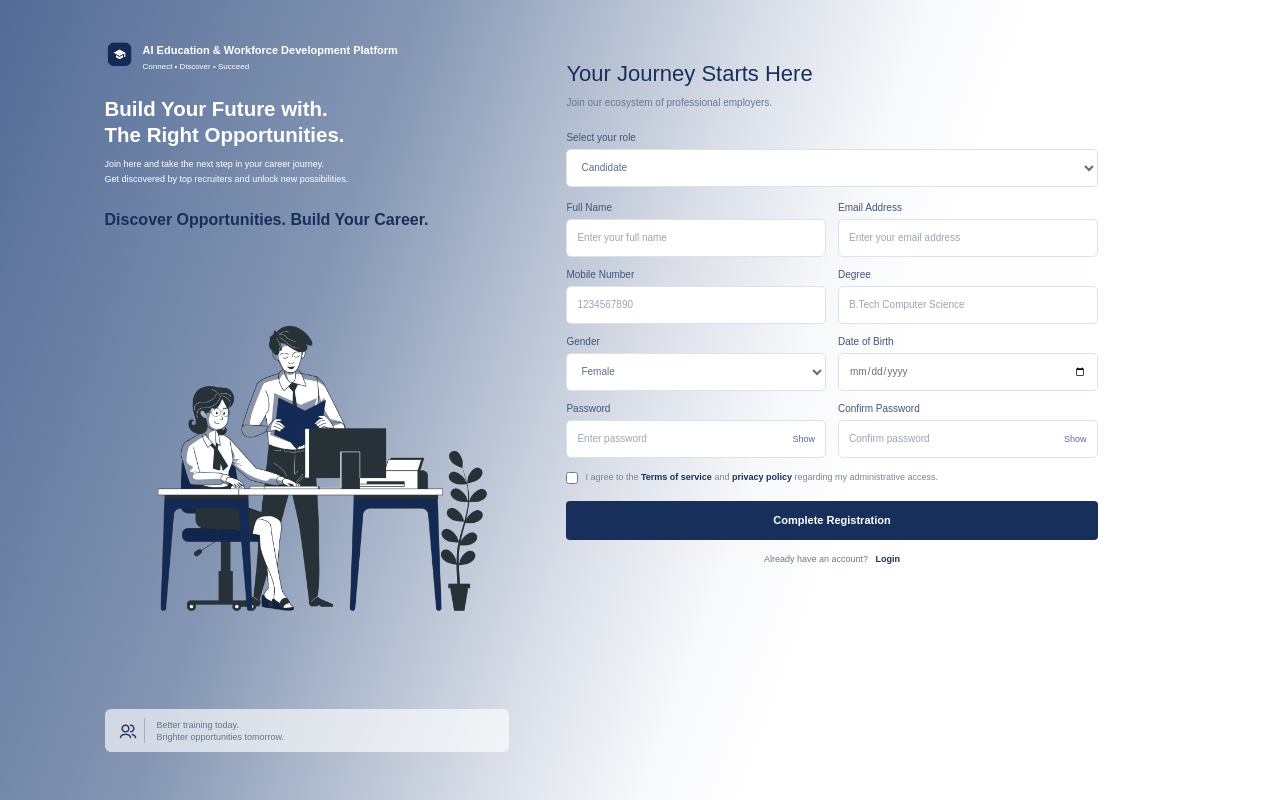
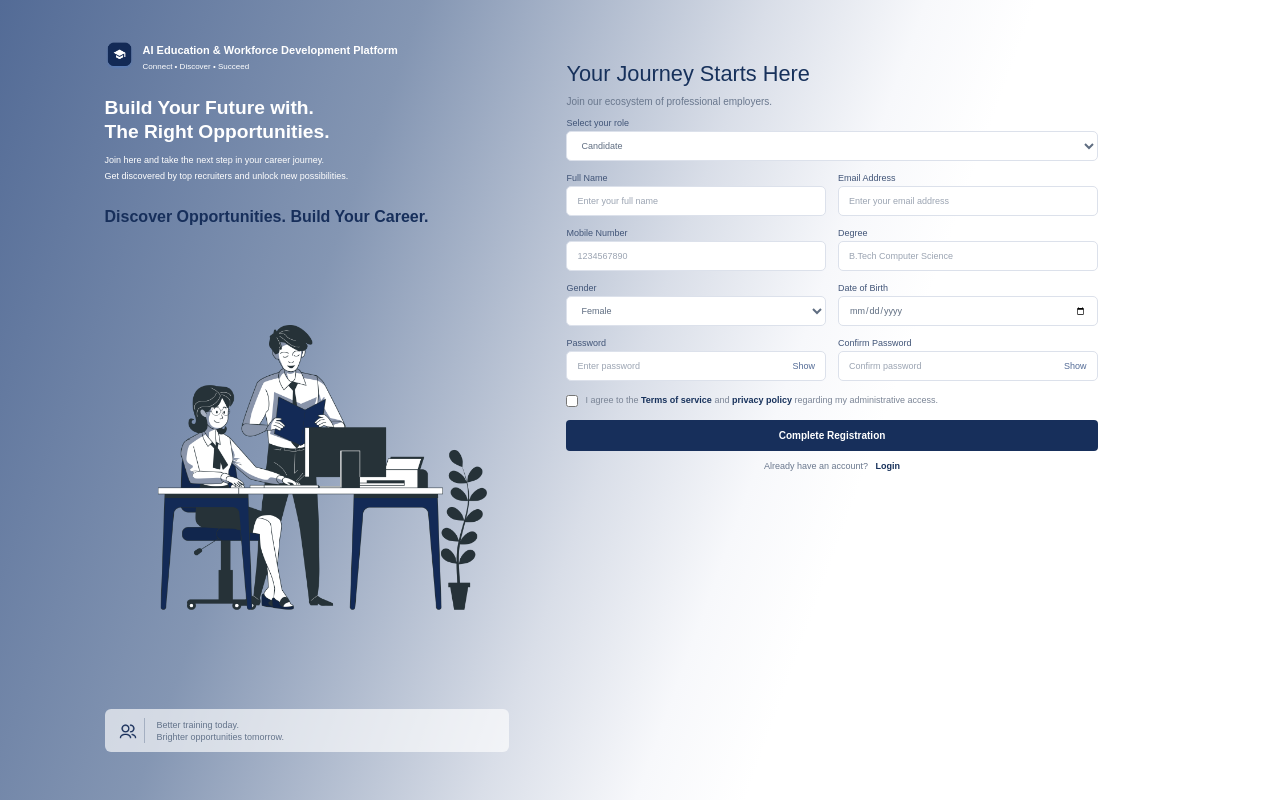
Before and after one commit to indrakumarp0012-hue/prp-portal2.O, a React (Vite) app: page /register in a window 1280 px wide. Built offline with nearby package versions, Linux system fonts and the light colour scheme.

Commit message:
Candidate

```diff
--- a/src/Components-CandidateRegistration/Candidate.css
+++ b/src/Components-CandidateRegistration/Candidate.css
@@ -73,7 +73,7 @@
 .Prp-Candidate-Hero h1 {
   margin: 0 0 9px;
   color: #fff;
-  font-size: clamp(20px, 1.6vw, 28px);
+  font-size: clamp(18px, 1.5vw, 26px);
   font-weight: 700;
   line-height: 1.25;
 }
@@ -147,13 +147,13 @@
 
 
 .Prp-Candidate-Form-Header {
-  margin-bottom: 22px;
+  margin-bottom: 9px;
 }
 
 .Prp-Candidate-Form-Header h1 {
   margin: 0 0 7px;
   color: #17315b;
-  font-size: clamp(22px, 1.7vw, 29px);
+  font-size: clamp(18px, 1.7vw, 29px);
   font-weight: 400;
   line-height: 1.25;
 }
@@ -178,9 +178,9 @@
 }
 
 .Prp-Candidate-Field label {
-  margin-bottom: 6px;
+  margin-bottom: 3px;
   color: #405477;
-  font-size: 10px;
+  font-size: 9px;
   font-weight: 500;
 }
 
@@ -189,7 +189,7 @@
   display: block;
   width: 100%;
   min-width: 0;
-  height: 38px;
+  height: 30px;
   padding: 0 10px;
   border: 1px solid #dce1eb;
   border-radius: 5px;
@@ -197,7 +197,7 @@
   background: #fff;
   color: #5f6d81;
   font-family: inherit;
-  font-size: 10px;
+  font-size: 9px;
   transition: border-color 0.2s, box-shadow 0.2s;
 }
 
@@ -217,7 +217,7 @@
 
 
 .Prp-Candidate-Role-Field {
-  margin-bottom: 15px;
+  margin-bottom: 12px;
 }
 
 .Prp-Candidate-Fields-Grid {
@@ -256,7 +256,7 @@
 
 
 .Prp-Candidate-Terms-Container {
-  margin: 0 0 17px;
+  margin: 0 0 12px;
 }
 
 .Prp-Candidate-Terms-Label {
@@ -300,14 +300,14 @@
 .Prp-Candidate-Submit-Button {
   display: block;
   width: 100%;
-  min-height: 39px;
-  padding: 10px 15px;
+  min-height: 31px;
+  padding: 8px 15px;
   border: none;
   border-radius: 4px;
   background: #172f5b;
   color: #fff;
   font-family: inherit;
-  font-size: 11px;
+  font-size: 10px;
   font-weight: 600;
   cursor: pointer;
   transition: background 0.2s;
@@ -324,7 +324,7 @@
 
 
 .Prp-Candidate-Login-Text {
-  margin: 14px 0 0;
+  margin: 10px 0 0;
   color: #69778d;
   font-size: 9px;
   text-align: center;
--- a/src/Components-CandidateRegistration/Candidate.jsx
+++ b/src/Components-CandidateRegistration/Candidate.jsx
@@ -1,5 +1,5 @@
 
-import React, { useState } from "react";
+import { useState } from "react";
 import "./Candidate.css";
 
 import Home from "../assets/CandidateAssets/Home.png";
@@ -8,7 +8,7 @@ import User from "../assets/CandidateAssets/Users.png";
 
 const Candidate = () => {
   const [formData, setFormData] = useState({
-    role: "",
+    role: "Candidate",
     fullName: "",
     email: "",
     mobile: "",
@@ -413,7 +413,7 @@ const Candidate = () => {
             </button>
 
             <p className="Prp-Candidate-Login-Text">
-              Already have an account? <a>Login</a>
+              Already have an account? <a href="/login">Login</a>
             </p>
           </form>
         </section>
```
